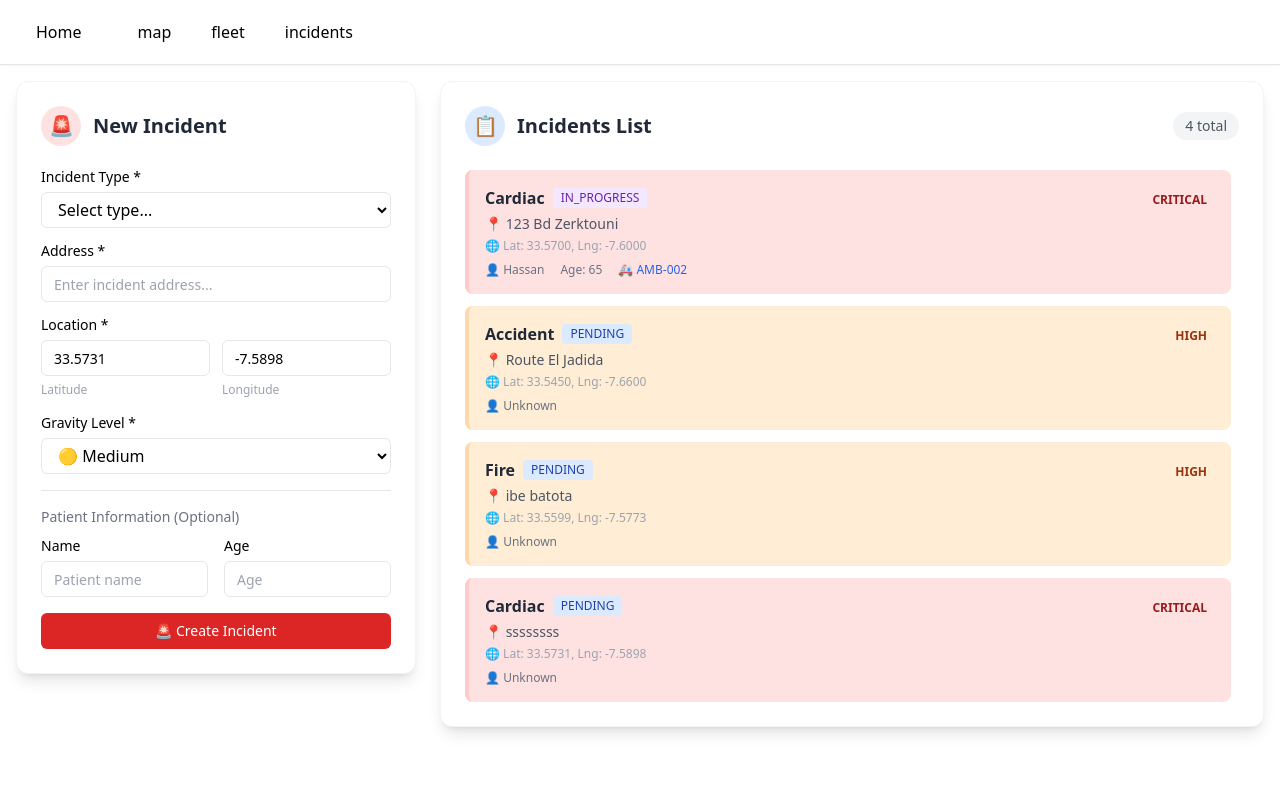
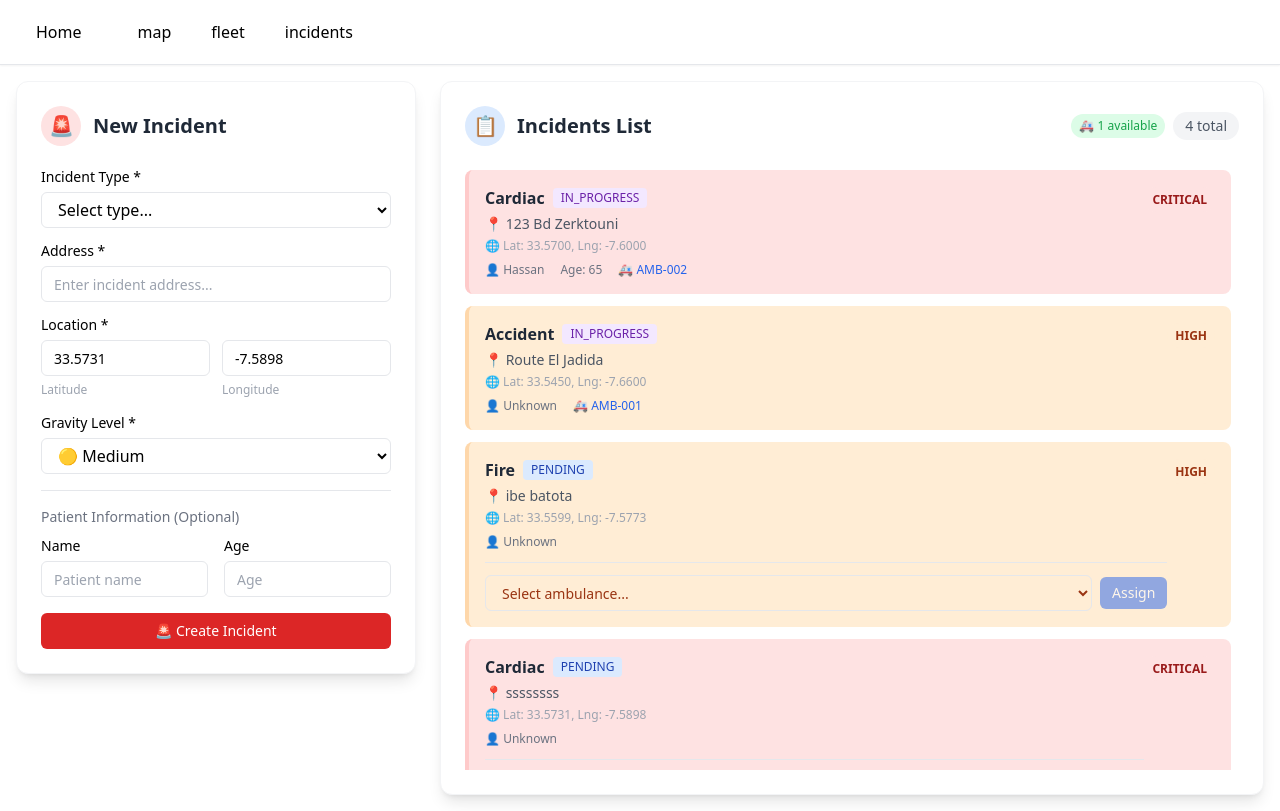
Before and after one commit to Smailnajim/ResQ, a React (Vite) app: page /incidents in a window 1280 px wide. Built offline with nearby package versions, Linux system fonts and the light colour scheme; data requests are answered from the project's data file.

Commit message:
" assigner l'ambulance à un incident" from page incidents

```diff
--- a/db.json
+++ b/db.json
@@ -39,7 +39,7 @@
     {
       "id": "1",
       "matricule": "AMB-001",
-      "status": "AVAILABLE",
+      "status": "OCCUPIED",
       "location": {
         "lat": 33.5898,
         "lng": -7.5898
@@ -60,6 +60,22 @@
       "location": {
         "lat": 33.56,
         "lng": -7.61
+      },
+      "group": {
+        "driver": "Omar",
+        "medic": "Yassine"
+      },
+      "equipment": [
+        "Basic Kit"
+      ]
+    },
+    {
+      "id": "3",
+      "matricule": "AMB-003",
+      "status": "AVAILABLE",
+      "location": {
+        "lat": 33.5,
+        "lng": -7.6
       },
       "group": {
         "driver": "Omar",
@@ -97,12 +113,12 @@
         "lng": -7.66
       },
       "gravity": "HIGH",
-      "status": "PENDING",
+      "status": "IN_PROGRESS",
       "patient": {
         "name": "Unknown",
         "age": null
       },
-      "AmbulanceId": null,
+      "AmbulanceId": 1,
       "createdAt": "2025-11-26T14:30:00Z"
     },
     {
--- a/src/pages/incidents.tsx
+++ b/src/pages/incidents.tsx
@@ -1,10 +1,21 @@
 import { useEffect, useState } from "react";
 import IncidentForm from "@/components/3_Modules/IncidentForm";
+import { Button } from "@/components/ui/button";
+import { Select } from "@/components/ui/select";
 import type { Incident } from "@/interfaces/Incident";
+
+interface Ambulance {
+    id: number;
+    matricule: string;
+    status: "AVAILABLE" | "OCCUPIED" | "MAINTENANCE";
+}
 
 export default function Incidents() {
     const [incidents, setIncidents] = useState<Incident[]>([]);
+    const [ambulances, setAmbulances] = useState<Ambulance[]>([]);
     const [loading, setLoading] = useState(true);
+    const [assigningId, setAssigningId] = useState<number | null>(null);
+    const [selectedAmbulance, setSelectedAmbulance] = useState<{ [key: number]: string }>({});
 
     const fetchIncidents = async () => {
         try {
@@ -18,9 +29,63 @@ export default function Incidents() {
         }
     };
 
+    const fetchAmbulances = async () => {
+        try {
+            const response = await fetch("http://localhost:5000/ambulances");
+            const data = await response.json();
+            setAmbulances(data);
+        } catch (error) {
+            console.error("Error fetching ambulances:", error);
+        }
+    };
+
     useEffect(() => {
         fetchIncidents();
+        fetchAmbulances();
     }, []);
+
+    const availableAmbulances = ambulances.filter(amb => amb.status === "AVAILABLE");
+
+    const assignAmbulance = async (incidentId: number) => {
+        const ambulanceId = selectedAmbulance[incidentId];
+        if (!ambulanceId) return;
+
+        setAssigningId(incidentId);
+
+        try {
+            // Update incident with ambulance ID and change status to IN_PROGRESS
+            await fetch(`http://localhost:5000/incidents/${incidentId}`, {
+                method: "PATCH",
+                headers: { "Content-Type": "application/json" },
+                body: JSON.stringify({
+                    AmbulanceId: parseInt(ambulanceId),
+                    status: "IN_PROGRESS"
+                }),
+            });
+
+            // Update ambulance status to OCCUPIED
+            await fetch(`http://localhost:5000/ambulances/${ambulanceId}`, {
+                method: "PATCH",
+                headers: { "Content-Type": "application/json" },
+                body: JSON.stringify({ status: "OCCUPIED" }),
+            });
+
+            // Refresh data
+            await fetchIncidents();
+            await fetchAmbulances();
+
+            // Clear selection
+            setSelectedAmbulance(prev => {
+                const updated = { ...prev };
+                delete updated[incidentId];
+                return updated;
+            });
+        } catch (error) {
+            console.error("Error assigning ambulance:", error);
+        } finally {
+            setAssigningId(null);
+        }
+    };
 
     const getGravityColor = (gravity: string) => {
         switch (gravity) {
@@ -59,9 +124,14 @@ export default function Incidents() {
                             </div>
                             <h2 className="text-xl font-bold text-gray-800">Incidents List</h2>
                         </div>
-                        <span className="bg-gray-100 text-gray-600 px-3 py-1 rounded-full text-sm font-medium">
-                            {incidents.length} total
-                        </span>
+                        <div className="flex items-center gap-2">
+                            <span className="bg-green-100 text-green-600 px-2 py-1 rounded-full text-xs font-medium">
+                                🚑 {availableAmbulances.length} available
+                            </span>
+                            <span className="bg-gray-100 text-gray-600 px-3 py-1 rounded-full text-sm font-medium">
+                                {incidents.length} total
+                            </span>
+                        </div>
                     </div>
 
                     {loading ? (
@@ -103,6 +173,42 @@ export default function Incidents() {
                                                     <span className="text-blue-600">🚑 AMB-{String(incident.AmbulanceId).padStart(3, '0')}</span>
                                                 )}
                                             </div>
+
+                                            {/* Assign Ambulance Section - Only for PENDING incidents */}
+                                            {incident.status === "PENDING" && !incident.AmbulanceId && (
+                                                <div className="mt-3 pt-3 border-t border-gray-200">
+                                                    <div className="flex items-center gap-2">
+                                                        <Select
+                                                            value={selectedAmbulance[incident.id] || ""}
+                                                            onChange={(e) => setSelectedAmbulance(prev => ({
+                                                                ...prev,
+                                                                [incident.id]: e.target.value
+                                                            }))}
+                                                            options={[
+                                                                { value: "", label: "Select ambulance..." },
+                                                                ...availableAmbulances.map(amb => ({
+                                                                    value: String(amb.id),
+                                                                    label: `🚑 ${amb.matricule}`
+                                                                }))
+                                                            ]}
+                                                            className="flex-1 h-8 text-sm"
+                                                        />
+                                                        <Button
+                                                            size="sm"
+                                                            onClick={() => assignAmbulance(incident.id)}
+                                                            disabled={!selectedAmbulance[incident.id] || assigningId === incident.id}
+                                                            className="bg-blue-600 hover:bg-blue-700 text-white h-8"
+                                                        >
+                                                            {assigningId === incident.id ? "..." : "Assign"}
+                                                        </Button>
+                                                    </div>
+                                                    {availableAmbulances.length === 0 && (
+                                                        <p className="text-xs text-orange-600 mt-1">
+                                                            ⚠️ No ambulances available
+                                                        </p>
+                                                    )}
+                                                </div>
+                                            )}
                                         </div>
                                         <div className="text-right">
                                             <span className={`px-2 py-1 rounded-full text-xs font-bold ${getGravityColor(incident.gravity)}`}>
```
